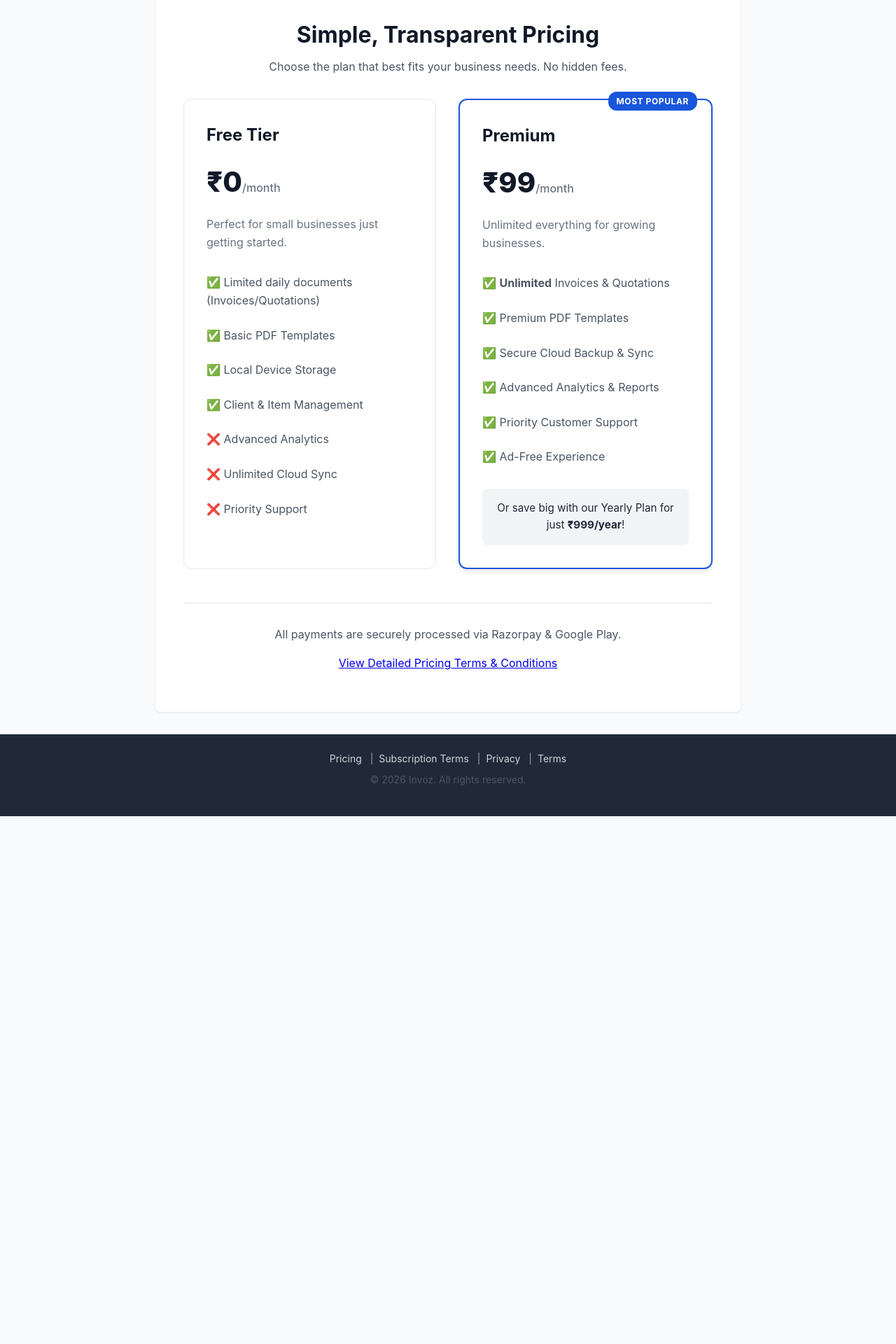
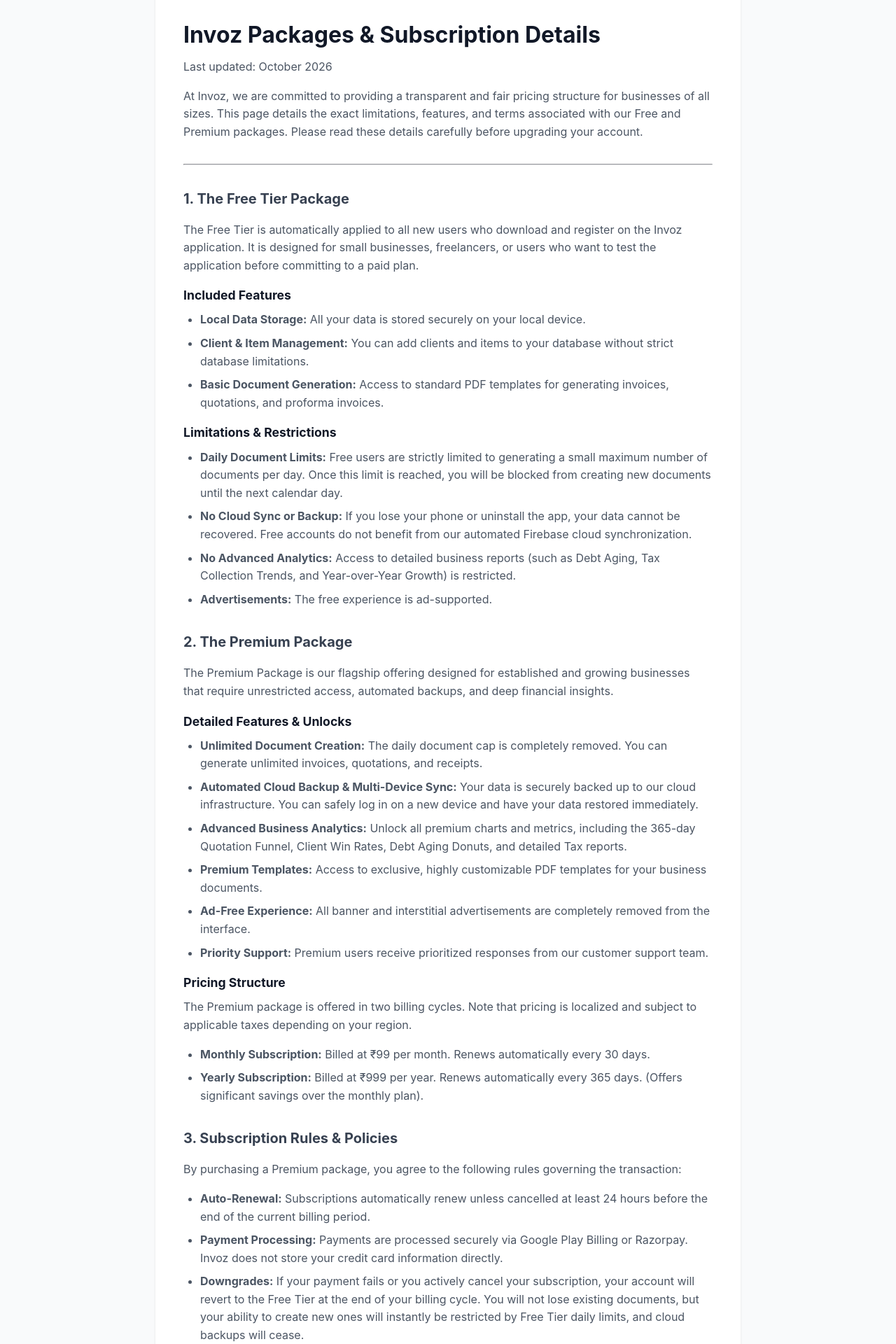
Before and after one commit to anil-s-yadav/real_invoice, a React (Vite) app in the folder website/: page /pricing in a window 1280 px wide. Shown: the part 120-2040 px from the top of the page at 70% size. Before the commit the page ends 1286 px from the top, so only its background shows below. Built offline with nearby package versions, Linux system fonts and the light colour scheme.

Commit message:
refactor: Changed Packages & Pricing page to a detailed text documentation layout

```diff
--- a/website/src/pages/Pricing.jsx
+++ b/website/src/pages/Pricing.jsx
@@ -4,55 +4,83 @@
 const Pricing = () => {
   return (
     <div className="container">
-      <div style={{ textAlign: 'center', marginBottom: '2rem' }}>
-        <h1>Simple, Transparent Pricing</h1>
-        <p>Choose the plan that best fits your business needs. No hidden fees.</p>
-      </div>
+      <h1>Invoz Packages & Subscription Details</h1>
+      <p>Last updated: October 2026</p>
 
-      <div className="pricing-grid">
-        {/* Free Plan */}
-        <div className="pricing-card">
-          <h2>Free Tier</h2>
-          <div className="price">₹0<span>/month</span></div>
-          <p className="plan-desc">Perfect for small businesses just getting started.</p>
+      <p>
+        At Invoz, we are committed to providing a transparent and fair pricing structure for businesses of all sizes.
+        This page details the exact limitations, features, and terms associated with our Free and Premium packages.
+        Please read these details carefully before upgrading your account.
+      </p>
 
-          <ul className="feature-list">
-            <li>✅ Limited daily documents (Invoices/Quotations)</li>
-            <li>✅ Basic PDF Templates</li>
-            <li>✅ Local Device Storage</li>
-            <li>✅ Client & Item Management</li>
-            <li>❌ Advanced Analytics</li>
-            <li>❌ Unlimited Cloud Sync</li>
-            <li>❌ Priority Support</li>
-          </ul>
-        </div>
+      <hr style={{ margin: '2rem 0', borderColor: '#e5e7eb' }} />
 
-        {/* Premium Plan */}
-        <div className="pricing-card premium-card">
-          <div className="popular-badge">MOST POPULAR</div>
-          <h2>Premium</h2>
-          <div className="price">₹99<span>/month</span></div>
-          <p className="plan-desc">Unlimited everything for growing businesses.</p>
+      <section>
+        <h2>1. The Free Tier Package</h2>
+        <p>
+          The Free Tier is automatically applied to all new users who download and register on the Invoz application.
+          It is designed for small businesses, freelancers, or users who want to test the application before committing to a paid plan.
+        </p>
 
-          <ul className="feature-list">
-            <li>✅ <strong>Unlimited</strong> Invoices & Quotations</li>
-            <li>✅ Premium PDF Templates</li>
-            <li>✅ Secure Cloud Backup & Sync</li>
-            <li>✅ Advanced Analytics & Reports</li>
-            <li>✅ Priority Customer Support</li>
-            <li>✅ Ad-Free Experience</li>
-          </ul>
+        <h3>Included Features</h3>
+        <ul>
+          <li><strong>Local Data Storage:</strong> All your data is stored securely on your local device.</li>
+          <li><strong>Client & Item Management:</strong> You can add clients and items to your database without strict database limitations.</li>
+          <li><strong>Basic Document Generation:</strong> Access to standard PDF templates for generating invoices, quotations, and proforma invoices.</li>
+        </ul>
 
-          <div className="yearly-offer">
-            Or save big with our Yearly Plan for just <strong>₹999/year</strong>!
-          </div>
-        </div>
-      </div>
+        <h3>Limitations & Restrictions</h3>
+        <ul>
+          <li><strong>Daily Document Limits:</strong> Free users are strictly limited to generating a small maximum number of documents per day. Once this limit is reached, you will be blocked from creating new documents until the next calendar day.</li>
+          <li><strong>No Cloud Sync or Backup:</strong> If you lose your phone or uninstall the app, your data cannot be recovered. Free accounts do not benefit from our automated Firebase cloud synchronization.</li>
+          <li><strong>No Advanced Analytics:</strong> Access to detailed business reports (such as Debt Aging, Tax Collection Trends, and Year-over-Year Growth) is restricted.</li>
+          <li><strong>Advertisements:</strong> The free experience is ad-supported.</li>
+        </ul>
+      </section>
 
-      <div className="pricing-footer">
-        <p>All payments are securely processed via Razorpay & Google Play.</p>
+      <section>
+        <h2>2. The Premium Package</h2>
         <p>
-          <Link to="/pricing-terms">View Detailed Pricing Terms & Conditions</Link>
+          The Premium Package is our flagship offering designed for established and growing businesses that require
+          unrestricted access, automated backups, and deep financial insights.
+        </p>
+
+        <h3>Detailed Features & Unlocks</h3>
+        <ul>
+          <li><strong>Unlimited Document Creation:</strong> The daily document cap is completely removed. You can generate unlimited invoices, quotations, and receipts.</li>
+          <li><strong>Automated Cloud Backup & Multi-Device Sync:</strong> Your data is securely backed up to our cloud infrastructure. You can safely log in on a new device and have your data restored immediately.</li>
+          <li><strong>Advanced Business Analytics:</strong> Unlock all premium charts and metrics, including the 365-day Quotation Funnel, Client Win Rates, Debt Aging Donuts, and detailed Tax reports.</li>
+          <li><strong>Premium Templates:</strong> Access to exclusive, highly customizable PDF templates for your business documents.</li>
+          <li><strong>Ad-Free Experience:</strong> All banner and interstitial advertisements are completely removed from the interface.</li>
+          <li><strong>Priority Support:</strong> Premium users receive prioritized responses from our customer support team.</li>
+        </ul>
+
+        <h3>Pricing Structure</h3>
+        <p>
+          The Premium package is offered in two billing cycles. Note that pricing is localized and subject to applicable taxes depending on your region.
+        </p>
+        <ul>
+          <li><strong>Monthly Subscription:</strong> Billed at ₹99 per month. Renews automatically every 30 days.</li>
+          <li><strong>Yearly Subscription:</strong> Billed at ₹999 per year. Renews automatically every 365 days. (Offers significant savings over the monthly plan).</li>
+        </ul>
+      </section>
+
+      <section>
+        <h2>3. Subscription Rules & Policies</h2>
+        <p>
+          By purchasing a Premium package, you agree to the following rules governing the transaction:
+        </p>
+        <ul>
+          <li><strong>Auto-Renewal:</strong> Subscriptions automatically renew unless cancelled at least 24 hours before the end of the current billing period.</li>
+          <li><strong>Payment Processing:</strong> Payments are processed securely via Google Play Billing or Razorpay. Invoz does not store your credit card information directly.</li>
+          <li><strong>Downgrades:</strong> If your payment fails or you actively cancel your subscription, your account will revert to the Free Tier at the end of your billing cycle. You will not lose existing documents, but your ability to create new ones will instantly be restricted by Free Tier daily limits, and cloud backups will cease.</li>
+        </ul>
+      </section>
+
+      <div style={{ marginTop: '2rem', padding: '1rem', backgroundColor: '#f3f4f6', borderRadius: '8px' }}>
+        <p style={{ margin: 0 }}>
+          <strong>Looking for our legal refund and cancellation terms?</strong> <br />
+          Please read our full <Link to="/pricing-terms">Subscription Terms & Conditions</Link> for detailed legal information.
         </p>
       </div>
     </div>
```
